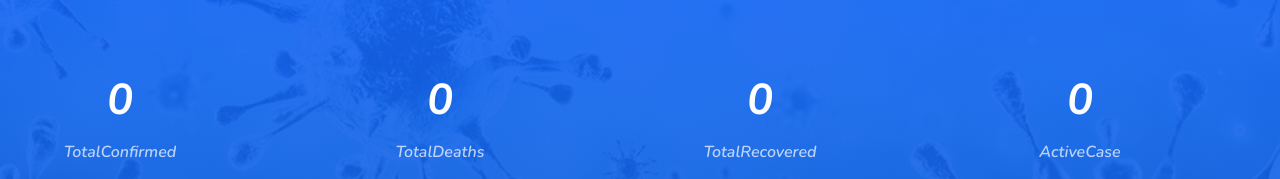
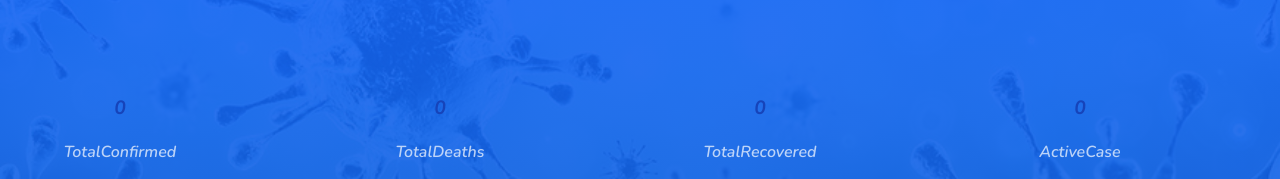
Before and after one commit to ashu2001-aug/covid-tracker, a React (Create React App) app: page / in a window 1280 px wide. Shown: the part 183-362 px from the top of the page. Built offline with nearby package versions, Linux system fonts and the light colour scheme; no server answers.

Commit message:
Update countryDetails.css

```diff
--- a/src/components/countryDetail/countryDetails.css
+++ b/src/components/countryDetail/countryDetails.css
@@ -26,7 +26,7 @@ height: 100%;}
     grid-template-columns: 33.333% 47.33% calc(100% - 47.33% - 33.33%);
 }
 
-a {
+span {
 color: #1644ba;
 text-decoration: none;
 background-color: transparent;
```
